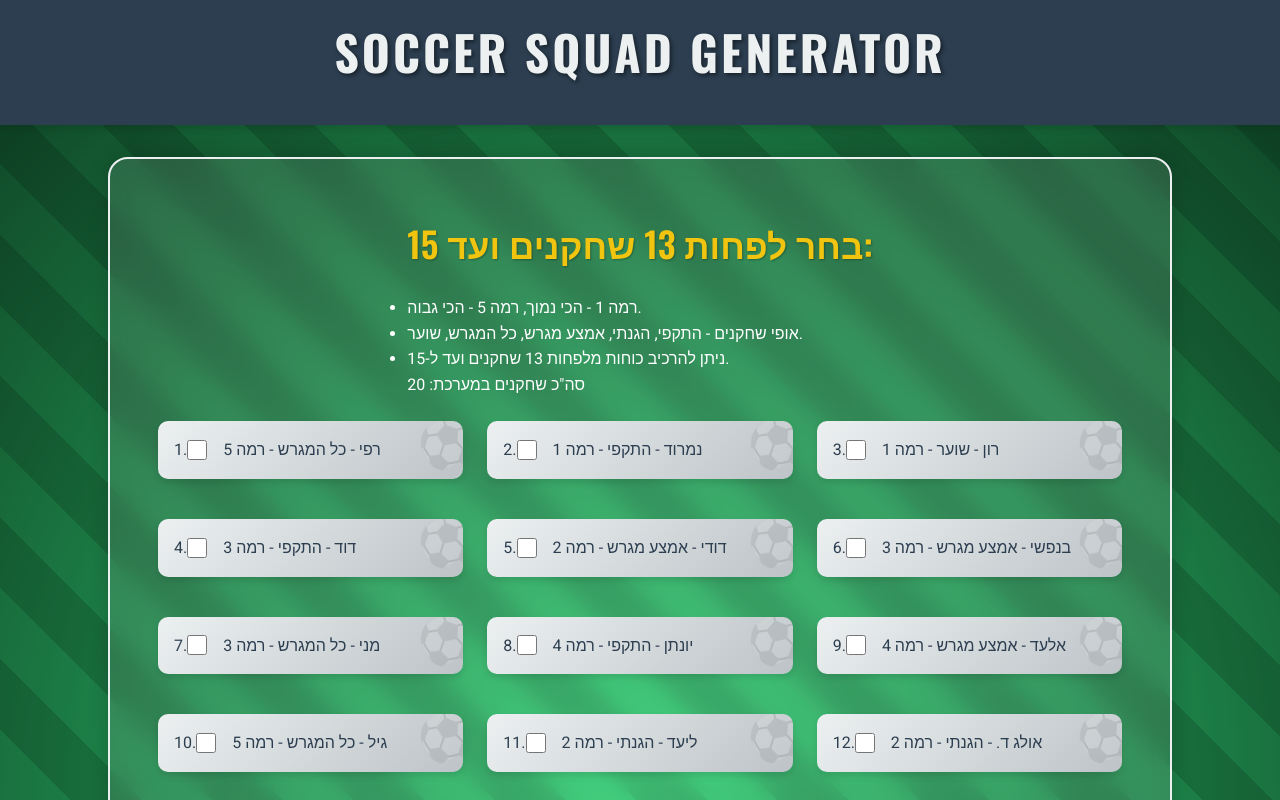
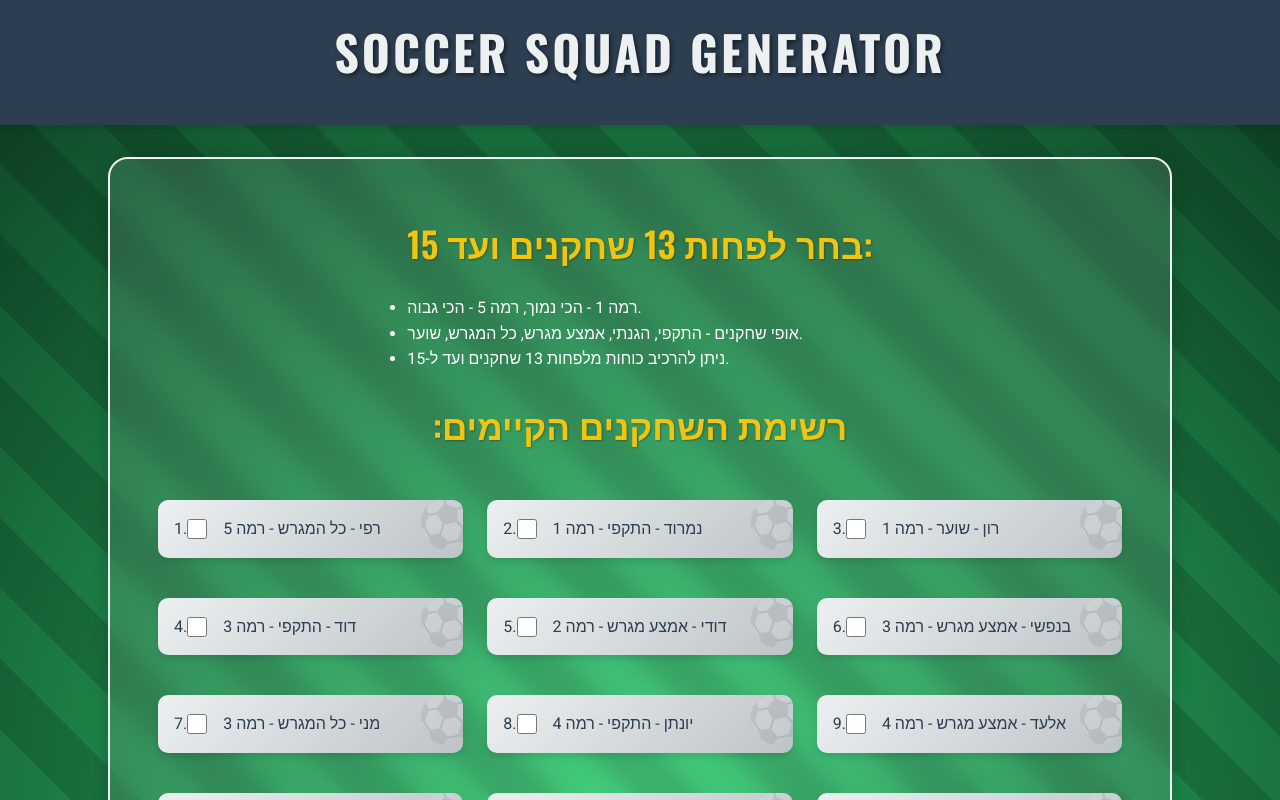
Before and after one commit to RafiGabizon/teamGeneratorApp, a React (Create React App) app in the folder frontend/: page / in a window 1280 px wide. Built offline with nearby package versions, Linux system fonts and the light colour scheme.

Commit message:
בהמשך לאחרון

```diff
--- a/frontend/src/components/PlayerList.js
+++ b/frontend/src/components/PlayerList.js
@@ -107,7 +107,8 @@ const PlayerList = () => {
           <li>אופי שחקנים - התקפי, הגנתי, אמצע מגרש, כל המגרש, שוער.</li>
           <li>ניתן להרכיב כוחות מלפחות 13 שחקנים ועד ל-15.</li>
         </ul>
-        <p>סה"כ שחקנים במערכת: {players.length || 0}</p>
+
+        <h3>:רשימת השחקנים הקיימים</h3>
       </div>
       <div className="player-list">
         {players.length > 0 ? (
```
